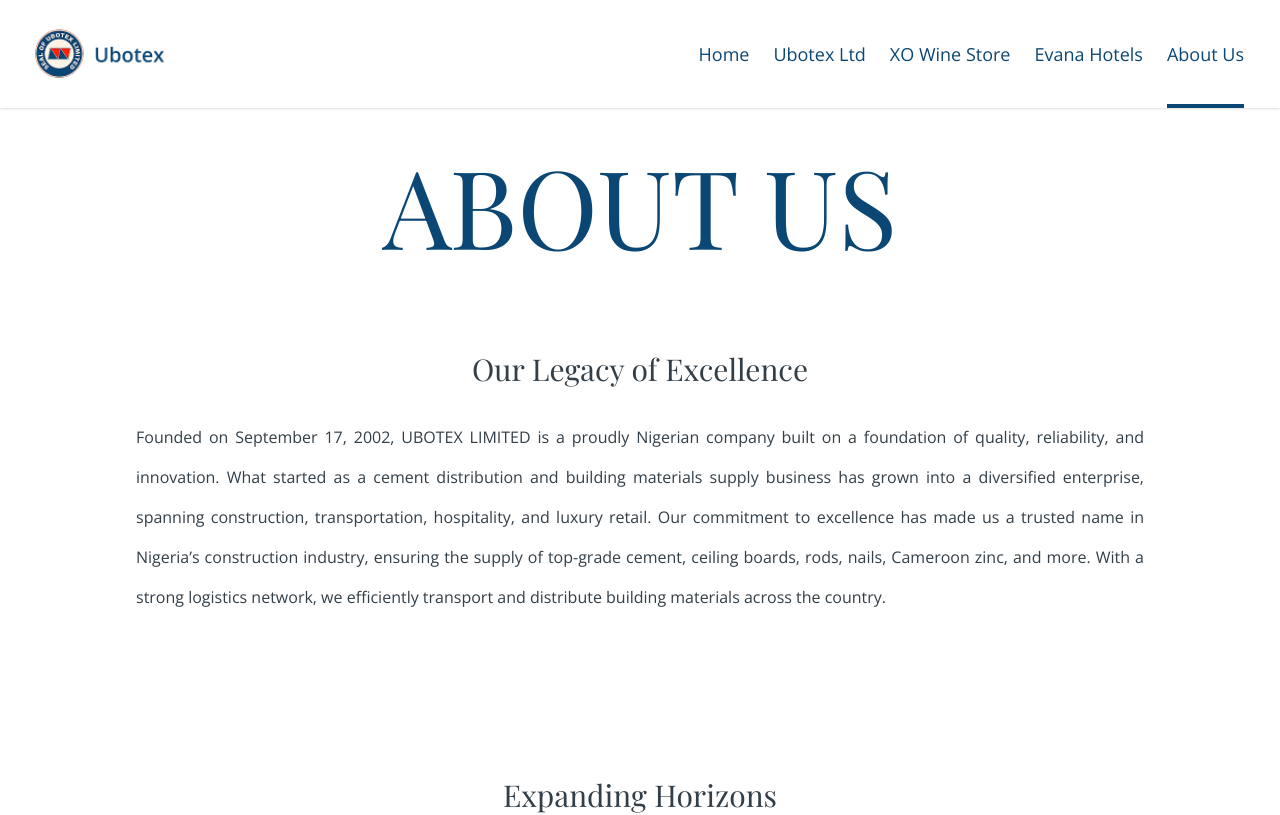
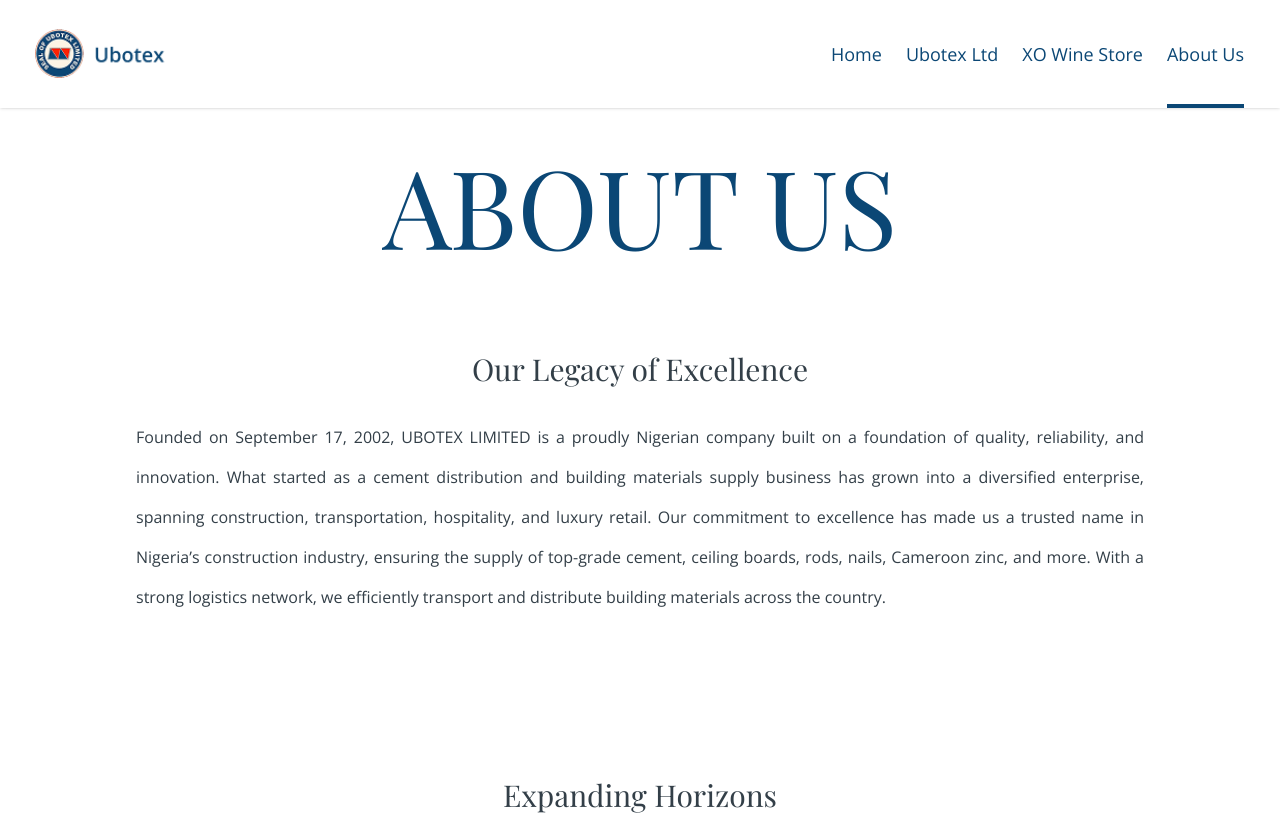
Before and after one commit to liljdot/Ubotex-main, a Next.js app: page /about in a window 1280 px wide. Shown: the top 815 px of the page. Built offline with nearby package versions, Linux system fonts and the light colour scheme; a web font is replaced by a local one.

Commit message:
Remove Evana Hotels link from Navbar component

```diff
--- a/src/app/components/Navbar.tsx
+++ b/src/app/components/Navbar.tsx
@@ -63,7 +63,6 @@
                             <li ><Link href="/" className="text-base p-0">Home</Link></li>
                             <li><DomainLink subDomain="ubotex-ltd" className="text-base p-0">Ubotex Ltd</DomainLink></li>
                             <li><DomainLink subDomain="xowine" className="text-base p-0">XO Wine Store</DomainLink></li>
-                            <li><DomainLink subDomain="evana-hotels" className="text-base p-0">Evana Hotels</DomainLink></li>
                             <li><Link href={"/about"} className="text-base p-0">About Us</Link></li>
                         </ul>
                     </div>
@@ -72,7 +71,6 @@
                         <li className={`${pathname == "/" && "relative after:absolute after:bg-primary after:w-full after:h-1 after:-bottom-10"}`}><Link href="/" className="xl:text-lg p-0">Home</Link></li>
                         <li><DomainLink subDomain="ubotex-ltd" className="xl:text-lg p-0">Ubotex Ltd</DomainLink></li>
                         <li><DomainLink subDomain="xowine" className="xl:text-lg p-0">XO Wine Store</DomainLink></li>
-                        <li><DomainLink subDomain="evana-hotels" className="xl:text-lg p-0">Evana Hotels</DomainLink></li>
                         <li className={`${pathname == "/about" && "relative after:absolute after:bg-primary after:w-full after:h-1 after:-bottom-10"}`}><Link href={"/about"} className="xl:text-lg p-0">About Us</Link></li>
                     </ul>
                 </div>
```
